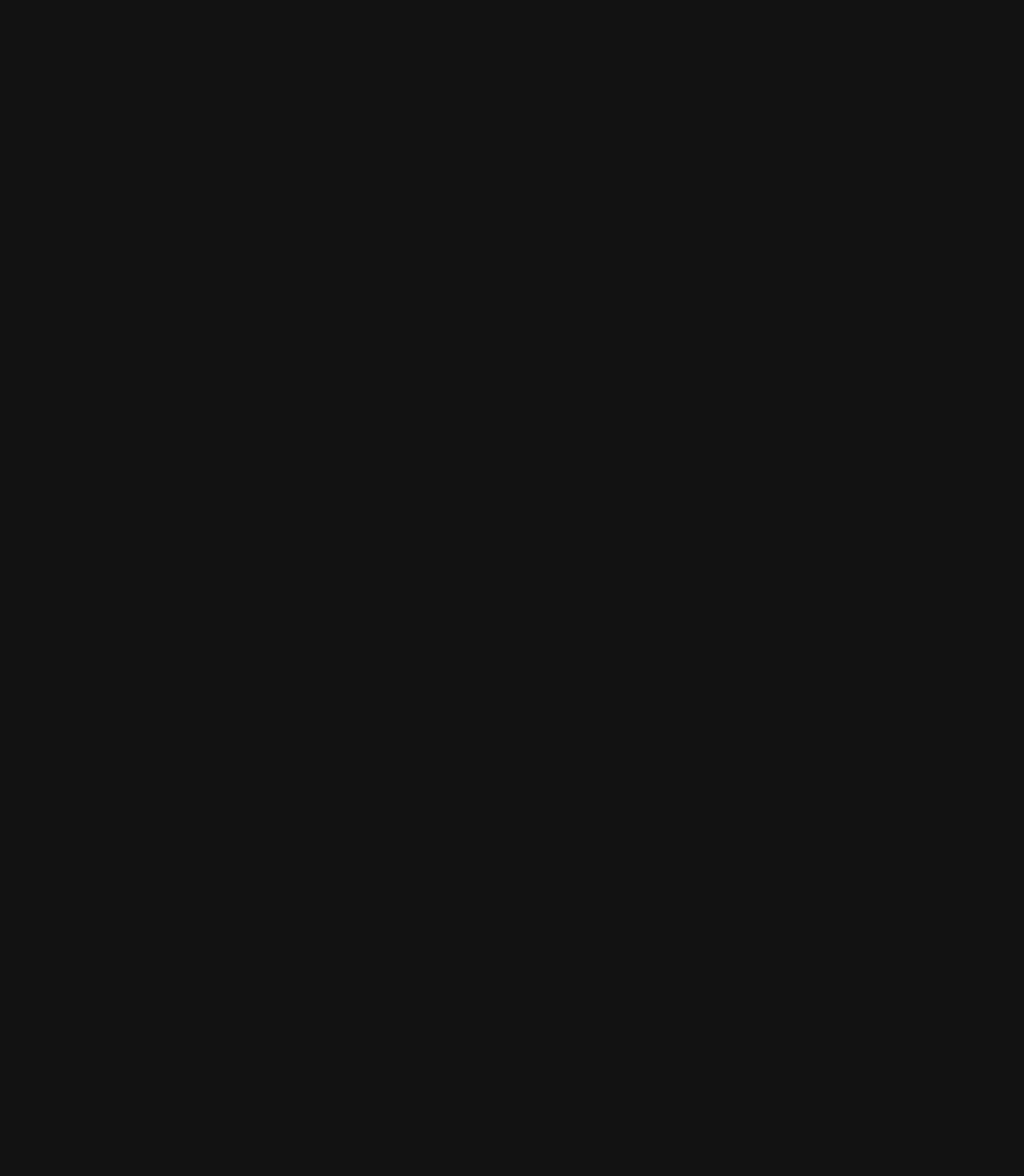
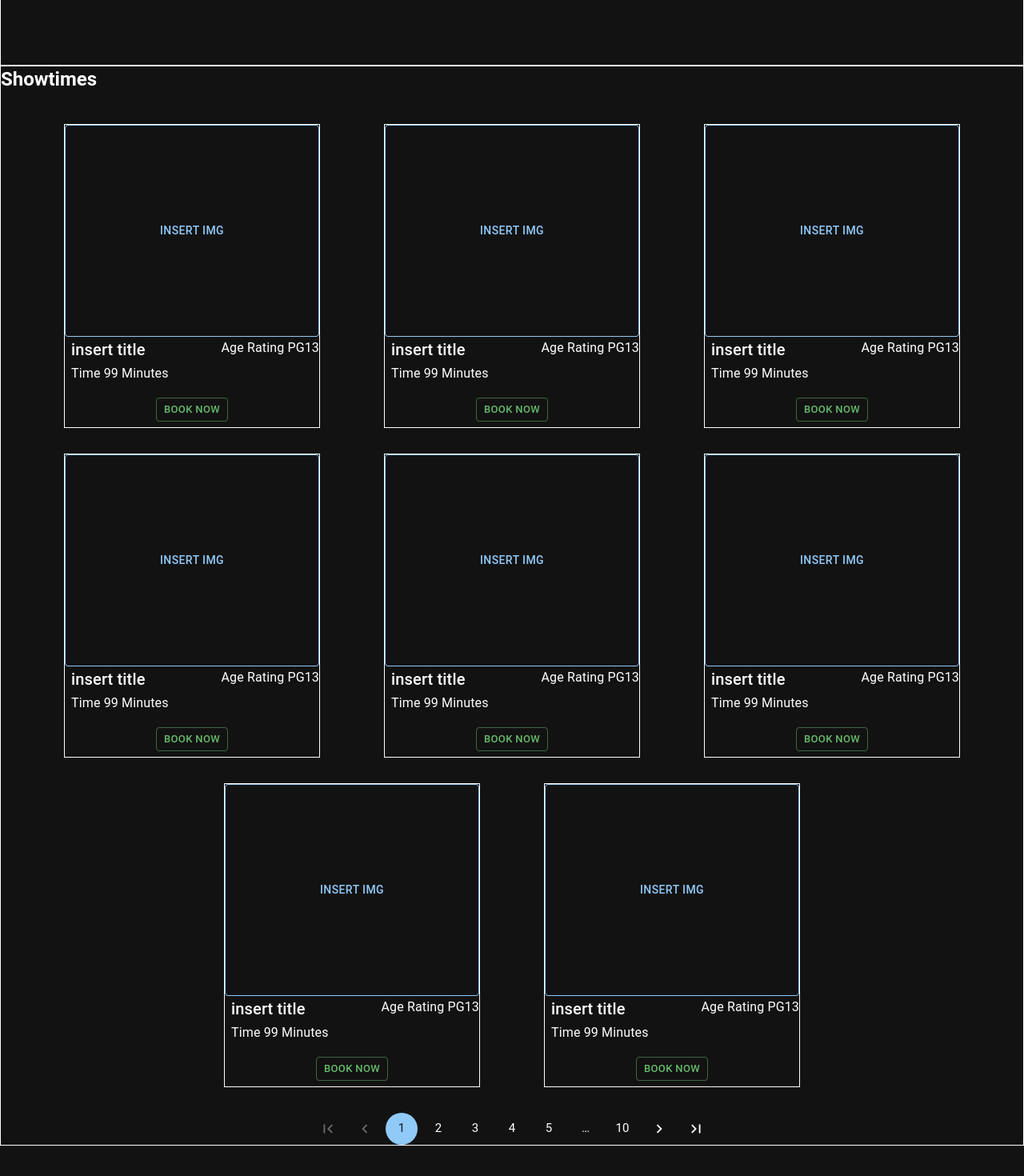
Before and after one commit to EddyEhhh/barbenheimer-frontend, a Next.js app: page / in a window 1280 px wide. Shown: the part 614-2084 px from the top of the page at 80% size. Before the commit the page ends 800 px from the top, so only its background shows below. Built offline with nearby package versions, Linux system fonts and the light colour scheme.

Commit message:
feat:editing homepage showtime section

```diff
--- a/src/app/components/MovieBox.tsx
+++ b/src/app/components/MovieBox.tsx
@@ -12,8 +12,9 @@
 
 const MovieBox = ({title, duration, picture, rating, ageRating} : MovieDetails) => {
     return (
+        <main>
         <Grid>
-            <Box sx ={{display:'flex', flexDirection:'column',border:1, width:'320', height:'380'}}>
+            <Box sx ={{display:'flex', flexDirection:'column',border:1, width:320, height:380}}>
                 <Button sx= {{display:'flex', backgroundColor: 'secondary.white', border:1, height:'70%', width:'100%'}}>
                     <Box> insert img </Box>
                 </Button>
@@ -26,12 +27,13 @@
                     <Typography variant="subtitle1"> {duration} Time 99 Minutes </Typography>
                 </Stack>
 
-                <Box sx={{display:'flex', justifyContent:'center'}}>
-                    <Button sx = {{mt:'4', display:'flex'}} variant="contained" color="success"  size="small"> Book now </Button>
+                <Box sx={{display:'flex', justifyContent:'center',mt:2}}>
+                    <Button sx = {{mt:'7',}} variant="outlined" color="success" size="small">Book now</Button>
                 </Box>
 
             </Box>
         </Grid>
+        </main>
 
     )
 }
--- a/src/app/components/NowShowing.tsx
+++ b/src/app/components/NowShowing.tsx
@@ -1,12 +1,22 @@
-import {Box, Typography, Grid} from "@mui/material/";
+"use client"
+import {Box, Typography, Grid, Pagination, Stack, Button} from "@mui/material/";
 import MovieBox from "./MovieBox";
+import * as React from 'react';
 
 const NowShowingMovies = () => {
+    const [pageIndex, setPageIndex] = React.useState(1);
+
+    const pageChangeHandler = async (event: React.ChangeEvent<unknown>, value: number) => {
+        console.log(value);
+        setPageIndex(value);
+    }
+
+
     return (
-        <Box sx = {{pl:'20', pr:'20'}}>
-        <Typography fontWeight='bold'variant = 'h5' sx = {{pb:'30'} }> Showtimes </Typography>
-            <Box sx = {{width:'100%', height:'fill'}}>
-                <Grid container columnGap={10} rowGap={4} alignContent={'center'} justifyContent={'center'}>
+        <Box sx = {{pl:'20', pr:'20', height:'fill', border:1}}>
+            <Typography fontWeight='bold'variant = 'h5' sx = {{pb:5} }> Showtimes </Typography>
+                <Box sx = {{width:'100%'}}>
+                    <Grid container columns= {4} columnGap={10} rowGap={4} alignContent={'center'} justifyContent={'center'}>
                         <MovieBox></MovieBox>
                         <MovieBox></MovieBox>
                         <MovieBox></MovieBox>
@@ -15,6 +25,15 @@
                         <MovieBox></MovieBox>
                         <MovieBox></MovieBox>
                         <MovieBox></MovieBox>
+                        <Stack>
+                            <Pagination
+                                count={10}
+                                showFirstButton showLastButton
+                                size="large"
+                                color="primary"
+                                page={pageIndex}
+                                onChange={pageChangeHandler}/>
+                        </Stack>
                     </Grid>
             </Box>
         </Box>
--- a/src/app/components/Preview.tsx
+++ b/src/app/components/Preview.tsx
@@ -2,7 +2,7 @@
 
 const Preview = () => {
     return (
-        <Box sx = {{width:'100%', height: '600'}}>
+        <Box sx = {{width:1, height:600, border:1}}>
             This is the preview section
         </Box>
     )
--- a/src/app/layout.tsx
+++ b/src/app/layout.tsx
@@ -11,12 +11,13 @@
   children: React.ReactNode
 }) {
   return (
-    <>
+
       <ThemeProvider theme = {darkTheme}>
         <CssBaseline enableColorScheme/>
+        <html>
         <Header></Header>
-        <main className={`pt-24 pb-36 w-full ${inter.className}`}> {children} </main>
+        <body className={`pt-24 pb-36 w-full ${inter.className}`}> {children} </body>
+        </html>
       </ThemeProvider>
-    </>
   )
 };
--- a/src/app/page.tsx
+++ b/src/app/page.tsx
@@ -1,15 +1,15 @@
+"use client"
 import NowShowingMovies from "./components/NowShowing"
-import { Typography, Box, Container} from "@mui/material/"
+import { Typography,Button, Box, Container, Pagination} from "@mui/material/"
 import Preview from "./components/Preview"
 
 export default function Home() {
   return (
-  <>
+  <main>
     <Box sx = {{display: "flex", flexDirection: "column"}}>
       <Preview></Preview>
-
       <NowShowingMovies></NowShowingMovies>
     </Box>
-  </>
+  </main>
   )
 }
```
Lines whose indentation alone changed are shown as unchanged.
